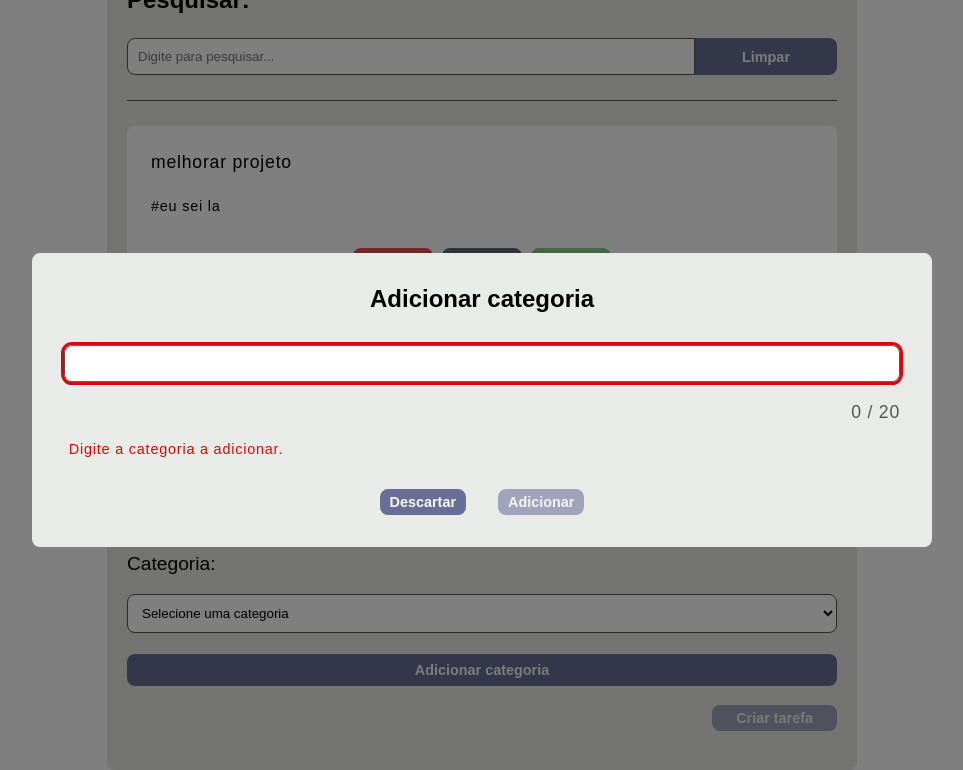
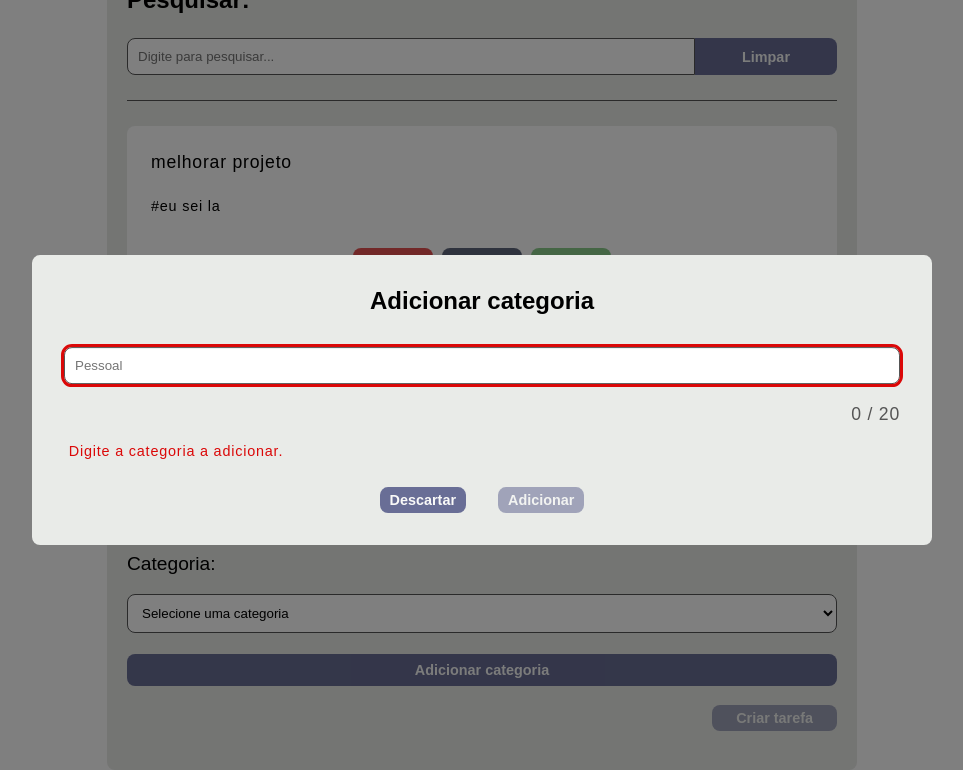
Before and after one commit to FabricioBasilio/to-do-list, a React (Vite) app: page / in a window 1280 px wide. Both pictures are taken after typing "Sample" into the empty fields and a click on the button "Adicionar categoria". Shown: the part 398-1168 px from the top of the page, without its empty margins (158-1121 px from the left). Built offline with nearby package versions, Linux system fonts and the light colour scheme.

Commit message:
feat: placeholders dinamicos e altura do elemento de feedback do modal de categoria

```diff
--- a/src/components/ModalCategory.jsx
+++ b/src/components/ModalCategory.jsx
@@ -9,6 +9,19 @@ function ModalCategory({
   setCategories,
   modalCategoryInput,
 }) {
+  const categorySuggestions = [
+    "Entretenimento",
+    "Arte",
+    "Culinária",
+    "Estudos",
+    "Trabalho",
+    "Esporte",
+    "Pessoal",
+  ];
+
+  const categorySuggestion =
+    categorySuggestions[Math.floor(Math.random() * categorySuggestions.length)];
+
   const charactersLimit = 20;
 
   const [newCategoryName, setNewCategoryName] = useState("");
@@ -68,7 +81,7 @@ function ModalCategory({
   }
 
   function isEmpty() {
-    return !newCategoryName.trim()
+    return !newCategoryName.trim();
   }
 
   return (
@@ -76,10 +89,15 @@ function ModalCategory({
       <form onSubmit={handleFormSubmit}>
         <label htmlFor="nova_categoria_texto">Adicionar categoria</label>
         <input
-          id="nova_categoria_texto"
-          className={(isEmpty() || hasCategory()) ? "modal_category__category_name--feedback" : ""}
+          placeholder={categorySuggestion}
           type="text"
           maxLength={charactersLimit}
+          id="nova_categoria_texto"
+          className={
+            isEmpty() || hasCategory()
+              ? "modal_category__category_name--feedback"
+              : ""
+          }
           ref={modalCategoryInput}
           onChange={(e) => mudarTexto(e)}
         />
@@ -87,7 +105,7 @@ function ModalCategory({
           valueLength={newCategoryName.length}
           limit={charactersLimit}
         />
-        <FeedbackModalCategory isEmpty={isEmpty} hasCategory={hasCategory}/>
+        <FeedbackModalCategory isEmpty={isEmpty} hasCategory={hasCategory} />
         <div className="modal_category__buttons">
           <button type="button" onClick={descartarCategoria}>
             Descartar
--- a/src/components/ModalEdit.jsx
+++ b/src/components/ModalEdit.jsx
@@ -11,6 +11,18 @@ function ModalEdit({
   categories,
   modalEditTextarea,
 }) {
+  const todoSuggestions = [
+    "Limpar a casa...",
+    "Aprender um idioma...",
+    "Aprender a desenhar...",
+    "Passear no parque...",
+    "Ir à academia...",
+    "Cozinhar uma receita...",
+  ];
+
+  const todoSuggestion =
+    todoSuggestions[Math.floor(Math.random() * todoSuggestions.length)];
+
   const charactersLimit = 100;
 
   const [todoToEditText, setTodoToEditText] = useState("");
@@ -20,13 +32,13 @@ function ModalEdit({
     const newTodos = [...todos];
     const [todoToEdit] = newTodos.filter((todo) => todo.id === todoEditId);
     setTodoToEditText(todoToEdit.text);
-    setTodoToEditCategory(todoToEdit.category)
+    setTodoToEditCategory(todoToEdit.category);
     console.log(todoToEdit);
   }, [todos, todoEditId]);
 
   function descartarEdicao() {
     setTodoToEditText("");
-    setTodoToEditCategory("")
+    setTodoToEditCategory("");
     setFade(false);
     setModalEdit(false);
   }
@@ -67,10 +79,11 @@ function ModalEdit({
         <p>Editar tarefa</p>
       </label>
       <textarea
-        id="input_edicao"
+        placeholder={todoSuggestion}
         defaultValue={todoToEditText}
         maxLength={charactersLimit}
         rows={"5"}
+        id="input_edicao"
         ref={modalEditTextarea}
         onChange={(e) => mudarTexto(e)}
       ></textarea>
@@ -87,7 +100,10 @@ function ModalEdit({
       </select>
       <div className="modal_edit__buttons">
         <button onClick={descartarEdicao}>Descartar</button>
-        <button disabled={!todoToEditText.trim() || !todoToEditCategory} onClick={reescreverEdicao}>
+        <button
+          disabled={!todoToEditText.trim() || !todoToEditCategory}
+          onClick={reescreverEdicao}
+        >
           Reescrever
         </button>
       </div>
--- a/src/components/TodoForm.jsx
+++ b/src/components/TodoForm.jsx
@@ -9,6 +9,18 @@ function TodoForm({
   setModalCategory,
   categories,
 }) {
+  const todoSuggestions = [
+    "Limpar a casa...",
+    "Aprender um idioma...",
+    "Aprender a desenhar...",
+    "Passear no parque...",
+    "Ir à academia...",
+    "Cozinhar uma receita...",
+  ];
+
+  const todoSuggestion =
+    todoSuggestions[Math.floor(Math.random() * todoSuggestions.length)];
+
   const charactersLimit = 100;
 
   const [value, setValue] = useState("");
@@ -45,7 +57,7 @@ function TodoForm({
         <input
           type="text"
           maxLength={charactersLimit}
-          placeholder="Digite a tarefa..."
+          placeholder={todoSuggestion}
           value={value}
           id="texto_adicionar_tarefa"
           onChange={(e) => setValue(e.target.value)}
@@ -62,7 +74,9 @@ function TodoForm({
         <button type="button" onClick={abrirModalCategory}>
           Adicionar categoria
         </button>
-        <button type="submit" disabled={!value.trim() || !category}>Criar tarefa</button>
+        <button type="submit" disabled={!value.trim() || !category}>
+          Criar tarefa
+        </button>
       </form>
     </section>
   );
--- a/src/styles/App.css
+++ b/src/styles/App.css
@@ -408,11 +408,14 @@ select {
   display: flex;
   justify-content: flex-start;
   color: var(--cor4);
+  height: 1.5rem;
+  margin-bottom: 1rem;
 }
 
 .modal_category .modal_category__feedback p {
   font-size: 0.9rem;
   margin-left: 0.3rem;
+  margin-bottom: 0;
 }
 
 .modal_category .modal_category__buttons {
```
